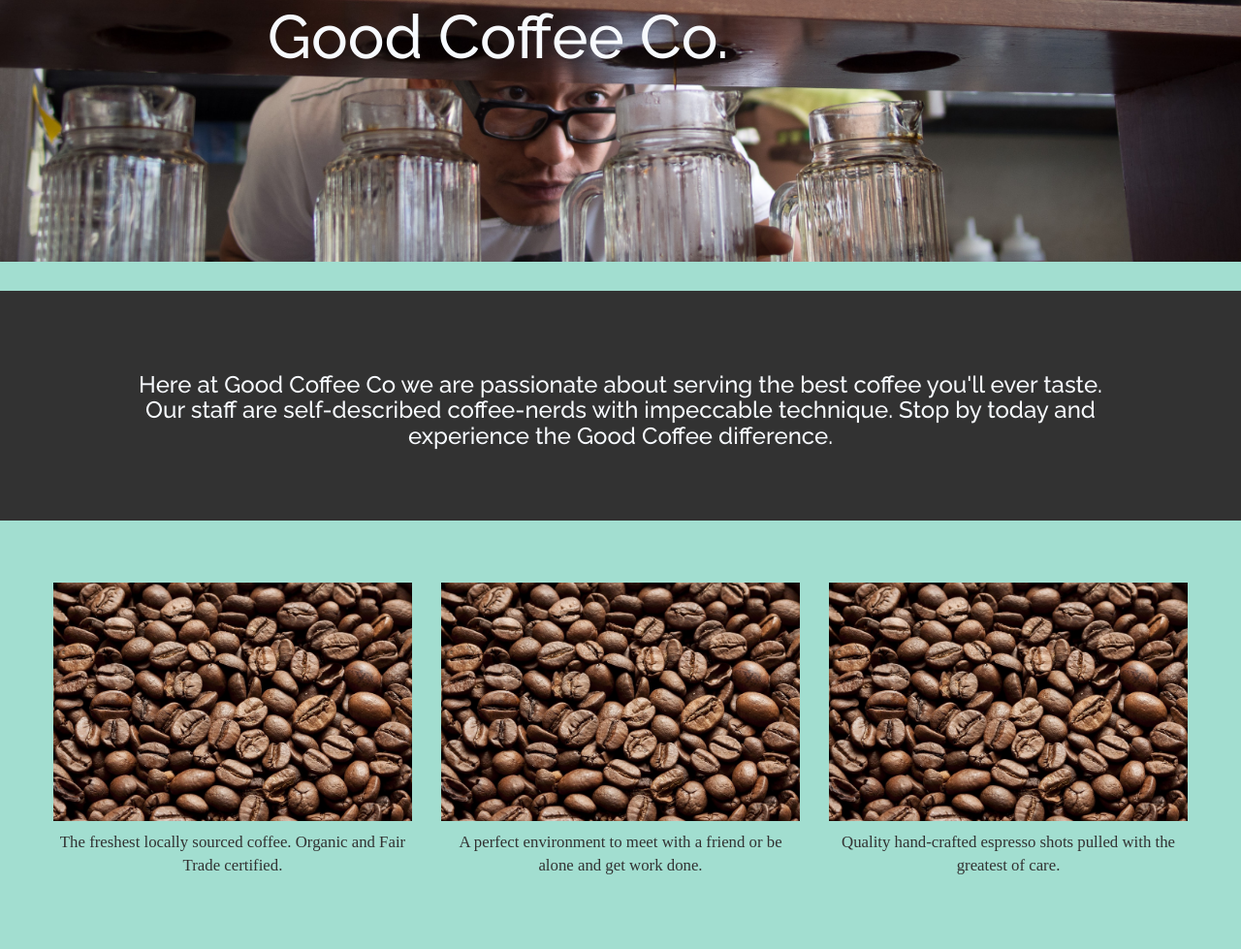
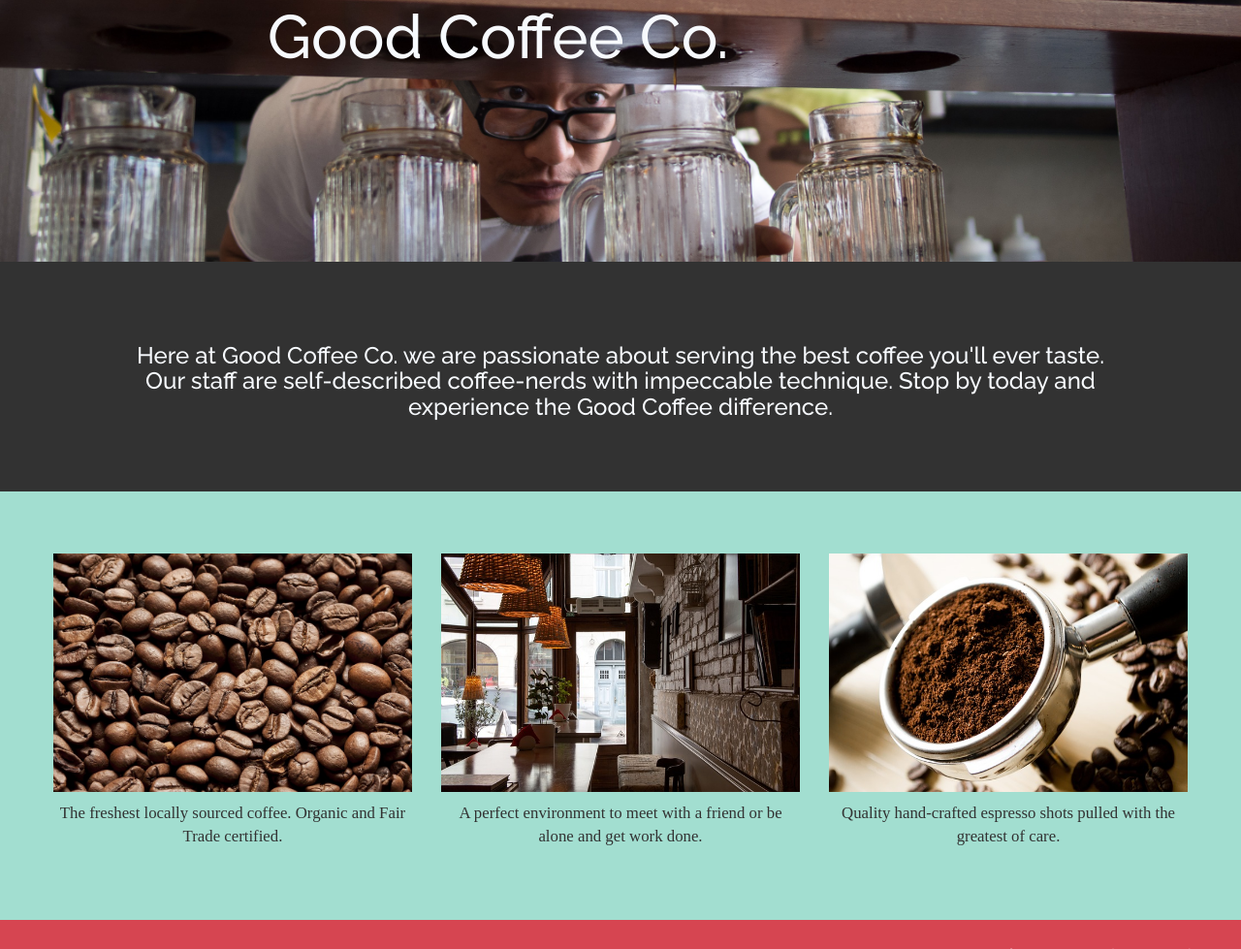
Before and after one commit to tts-fall-2016-code-immersion/good_coffee_BH_RT, a plain HTML site: page index.html in a window 1280 px wide. Shown: the part 274-1253 px from the top of the page at 97% size. After the commit the page ends 1223 px from the top, so only its background shows below. Drawn offline with nearby package versions, Linux system fonts and the light colour scheme; a web font is replaced by a local one.

Commit message:
Commits BTH changes

```diff
--- a/css/main.css
+++ b/css/main.css
@@ -31,7 +31,7 @@ h3 {
 .mission {
     background-color: #323232;
     color: #F7FAFE;
-    margin-top: 30px;
+    margin-top: -30px;
 
 }
 
--- a/index.html
+++ b/index.html
@@ -1,9 +1,10 @@
 <DOCTYPE! html>
 <html>
     <head>
-        <link rel="stylesheet" href="./css/bootstrap.min.css" media="screen" title="no title" charset="utf-8">
+        <link rel="stylesheet" href="https://maxcdn.bootstrapcdn.com/bootstrap/3.3.7/css/bootstrap.min.css" integrity="sha384-BVYiiSIFeK1dGmJRAkycuHAHRg32OmUcww7on3RYdg4Va+PmSTsz/K68vbdEjh4u" crossorigin="anonymous">
+        <link href="http://fonts.googleapis.com/css?family=Muli|Raleway:400,500,700|Yanone+Kaffeesatz" rel="stylesheet" type="text/css">
         <link rel="stylesheet" href="./css/main.css" media="screen" title="no title" charset="utf-8">
-        <link href="http://fonts.googleapis.com/css?family=Muli|Raleway:400,500,700|Yanone+Kaffeesatz" rel="stylesheet" type="text/css">
+
 
     </head>
     <body>
@@ -48,7 +49,7 @@
         <div class="mission container-fluid">
             <div class="row">
                 <a name="mission"></a>
-                <h3>Here at Good Coffee Co we are passionate about serving the best coffee you'll ever taste. Our staff are self-described coffee-nerds with impeccable technique. Stop by today and experience the Good Coffee difference.</h3>
+                <h3>Here at Good Coffee Co. we are passionate about serving the best coffee you'll ever taste. Our staff are self-described coffee-nerds with impeccable technique. Stop by today and experience the Good Coffee difference.</h3>
             </div>
 
         </div>
@@ -59,11 +60,11 @@
                     <p>The freshest locally sourced coffee. Organic and Fair Trade certified.</p>
                 </div>
                 <div class="col-xs-12 col-sm-4">
-                    <img class="img-responsive" src="./images/coffee-beans-994824_960_720.jpg"/>
+                    <img class="img-responsive" src="./images/coffee-shop-393954_640.jpg"/>
                     <p>A perfect environment to meet with a friend or be alone and get work done.</p>
                 </div>
                 <div class="col-xs-12 col-sm-4" >
-                    <img class="img-responsive" src="./images/coffee-beans-994824_960_720.jpg"/>
+                    <img class="img-responsive" src="./images/coffee-206142_640.jpg"/>
                     <p>Quality hand-crafted espresso shots pulled with the greatest of care.</p>
                 </div>
             </div>
@@ -79,5 +80,4 @@
         <script src="https://ajax.googleapis.com/ajax/libs/jquery/2.1.4/jquery.min.js"></script>
         <script src="https://maxcdn.bootstrapcdn.com/bootstrap/3.3.7/js/bootstrap.min.js" integrity="sha384-Tc5IQib027qvyjSMfHjOMaLkfuWVxZxUPnCJA7l2mCWNIpG9mGCD8wGNIcPD7Txa" crossorigin="anonymous"></script>
     </body>
-
 </html>
```
Also changed, not shown: images/coffee-206142_640.jpg (added), images/coffee-shop-393954_640.jpg (added).
